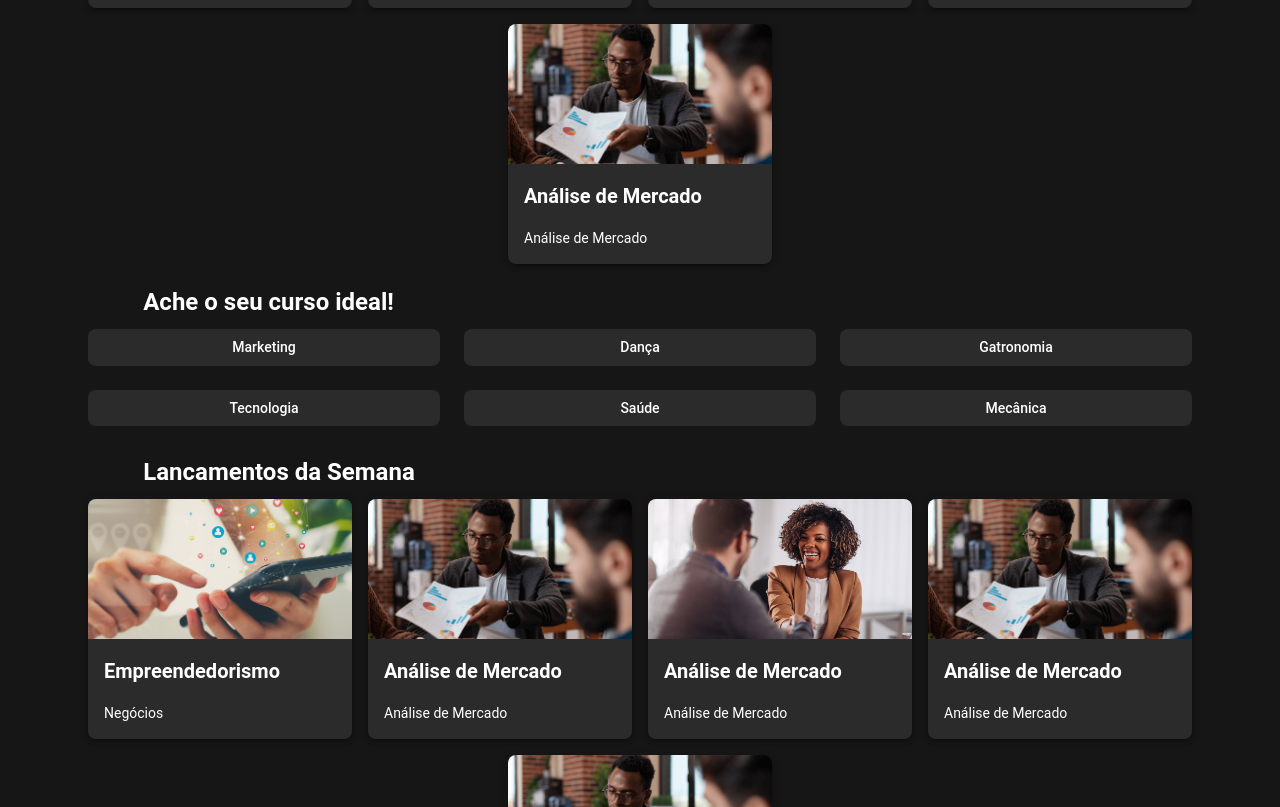
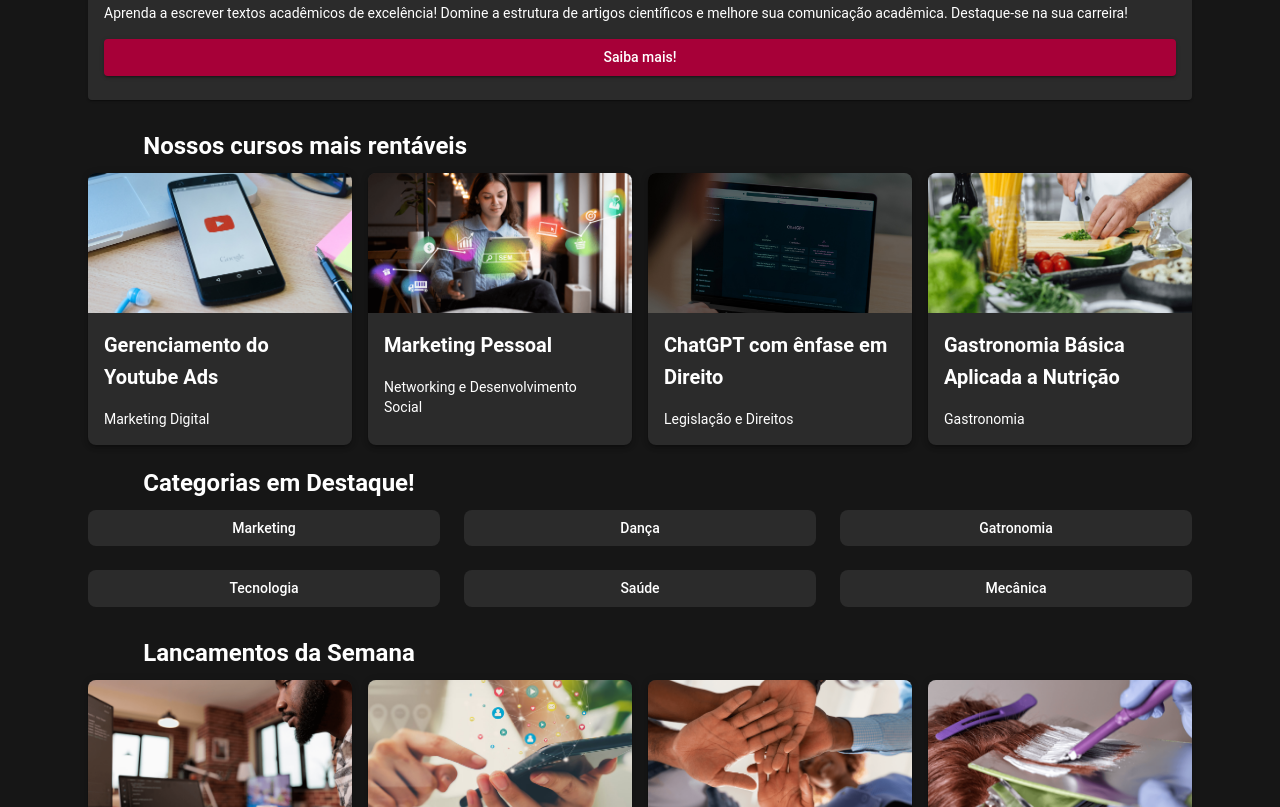
Before and after one commit to projects-athena/pqf2.0, a Next.js app: page / in a window 1280 px wide. Shown: the part 893-1700 px from the top of the page. Built offline with nearby package versions, Linux system fonts and the light colour scheme.

Commit message:
Ajustando Condicionais

```diff
--- /dev/null
+++ b/src/app/components/CategoriaHomeUser/categoriaHomeUser.tsx
@@ -0,0 +1,35 @@
+import React from 'react';
+import { Button, Typography } from '@mui/material';
+import CategoryIcon from '@mui/icons-material/Category';
+
+const CategoriaHomeUser: React.FC<{ label: string }> = ({ label }) => {
+  return (
+    <Button
+      variant="outlined"
+      sx={{
+        backgroundColor: 'secondary.main',
+        color: 'secondary.contrastText',
+        width: 80,
+        height: 80,
+        display: 'flex',
+        flexDirection: 'column',
+        justifyContent: 'center',
+        alignItems: 'center',
+        borderRadius: 2,
+        padding: 0,
+        border: '1.5px solid',
+        borderColor: 'secondary.main',
+        '&:hover': {
+          borderColor: 'secondary.main',
+        }}
+      }
+    >
+      <CategoryIcon sx={{ fontSize: 36 }} />
+      <Typography variant="caption" sx={{ marginTop: 1 }}>
+        {label}
+      </Typography>
+    </Button>
+  );
+};
+
+export default CategoriaHomeUser;
--- a/src/app/components/FormLogin/FormLogin.tsx
+++ b/src/app/components/FormLogin/FormLogin.tsx
@@ -74,7 +74,7 @@ const FormLogin: React.FC = () => {
           </Button>
           <Grid container>
             <Grid item xs>
-              <Link sx={{ color: "white" }} href="#" variant="body2">
+              <Link sx={{ color: "white" }} href="/Construcao" variant="body2">
                 Esqueceu sua senha?
               </Link>
             </Grid>
--- a/src/app/content/content.json
+++ b/src/app/content/content.json
@@ -4,11 +4,11 @@
         "title": ""
     },
     "categoriasCurso": {
-      "categoriasTitle": "Ache o seu curso ideal!",
+      "categoriasTitle": "Categorias em Destaque!",
       "categorias": ["Marketing", "Dança", "Gatronomia", "Tecnologia","Saúde","Mecânica"]
     },
     "cursoRecomendado": {
-      "indicacaoTitle": "Recomendamos a você!",
+      "indicacaoTitle": "Em Destaque!",
       "cursoIndicado": {
         "image": "/images/bg/img.escritaacademica.jpg",
         "nomeCurso": "Escrita Acadêmica",
@@ -65,59 +65,49 @@
         "cursosLancamentosTitle": "Lancamentos da Semana",
         "cursosLancamentos": [
           {
-            "title": "Empreendedorismo",
+            "title": "Frameworks",
             "subtitle": "Negócios",
-            "image": "/images/bg/formacao-social-media.jpg"
+            "image": "/images/bg/Frameworks-600x450.png"
           },
           {
-            "title": "Análise de Mercado",
-            "subtitle": "Análise de Mercado",
-            "image": "/images/bg/Analise-de-mercado.png"
+            "title": "Formacão de Social Media",
+            "subtitle": "Marketing Digital",
+            "image": "/images/bg/Formacao-Social-Media.jpg"
           },
           {
-            "title": "Análise de Mercado",
-            "subtitle": "Análise de Mercado",
-            "image": "/images/bg/networking.jpg"
+            "title": "Direito e Diversidade",
+            "subtitle": "Legislação e Direitos",
+            "image": "/images/bg/Direito-e-diversidade.png"
           },
           {
-            "title": "Análise de Mercado",
-            "subtitle": "Análise de Mercado",
-            "image": "/images/bg/Analise-de-mercado.png"
-          },
-          {
-            "title": "Análise de Mercado",
-            "subtitle": "Análise de Mercado",
-            "image": "/images/bg/Analise-de-mercado.png"
+            "title": "Colorimetria e Texturização Capilar",
+            "subtitle": "Saúde e Bem Estar",
+            "image": "/images/bg/Colorimetria-e-texturizacao-capilar-600x450.png"
           }
         ]
     },
     "cursosMaisComprados": {
-        "cursosMaisCompradosTitle": "Cursos Mais Comprados",
+        "cursosMaisCompradosTitle": "Nossos cursos mais rentáveis",
         "cursosMaisComprados": [
           {
-            "title": "Programação Com Python",
-            "subtitle": "Tecnologia da Informação",
-            "image": "/images/bg/Programacao-com-Python.png"
+            "title": "Gerenciamento do Youtube Ads",
+            "subtitle": "Marketing Digital",
+            "image": "/images/bg/youtube-ads.jpg"
           },
           {
-            "title": "Captação e Retenção de Talentos",
+            "title": "Marketing Pessoal",
             "subtitle": "Networking e Desenvolvimento Social",
-            "image": "/images/bg/Captacao-e-retencao-de-talentos.png"
+            "image": "/images/bg/marketing-pessoal-600x450.png"
           },
           {
-            "title": "Massoterapia: Estética e Relaxante",
-            "subtitle": "Saúde e Bem Estar",
-            "image": "/images/bg/Massoterapia-estetica-e-relaxante.png"
+            "title": "ChatGPT com ênfase em Direito",
+            "subtitle": "Legislação e Direitos",
+            "image": "/images/bg/gpt-advogados.jpg"
           },
           {
-            "title": "Gerenciamento de Marketing Digital",
-            "subtitle": "Marketing Digital",
-            "image": "/images/bg/gerente-mkt-digital.jpg"
-          },
-          {
-            "title": "Análise de Mercado",
-            "subtitle": "Análise de Mercado",
-            "image": "/images/bg/Analise-de-mercado.png"
+            "title": "Gastronomia Básica Aplicada a Nutrição",
+            "subtitle": "Gastronomia",
+            "image": "/images/bg/Gastronomia-basica-aplicada-a-nutricao-600x450.png"
           }
         ]
     },
@@ -150,6 +140,54 @@
             "curso": "Fundamentos de Python",
             "duracao": "2 Horas",
             "avaliacao": 5
+          },
+          {
+            "id": "curso4",
+            "image": "/images/bg/formacao-social-media.jpg",
+            "professor": "Diego Barros",
+            "professorImage": "/images/teachers/dprofessor-diego-barros.png",
+            "curso": "Fundamentos de Python",
+            "duracao": "2 Horas",
+            "avaliacao": 5
+          },
+          {
+            "id": "curso5",
+            "image": "/images/bg/formacao-social-media.jpg",
+            "professor": "Diego Barros",
+            "professorImage": "/images/teachers/dprofessor-diego-barros.png",
+            "curso": "Fundamentos de Python",
+            "duracao": "2 Horas",
+            "avaliacao": 5
+          }
+        ]
+    },
+    "carrosselInicial": {
+        "carrosselInicialTitle": "",
+        "carrosselInicialCursos": [
+          {
+            "title": "Programação Com Python",
+            "subtitle": "Tecnologia da Informação",
+            "image": "/images/bg/Programacao-com-Python.png"
+          },
+          {
+            "title": "Captação e Retenção de Talentos",
+            "subtitle": "Networking e Desenvolvimento Social",
+            "image": "/images/bg/Captacao-e-retencao-de-talentos.png"
+          },
+          {
+            "title": "Massoterapia: Estética e Relaxante",
+            "subtitle": "Saúde e Bem Estar",
+            "image": "/images/bg/Massoterapia-estetica-e-relaxante.png"
+          },
+          {
+            "title": "Gerenciamento de Marketing Digital",
+            "subtitle": "Marketing Digital",
+            "image": "/images/bg/gerente-mkt-digital.jpg"
+          },
+          {
+            "title": "Análise de Mercado",
+            "subtitle": "Análise de Mercado",
+            "image": "/images/bg/Analise-de-mercado.png"
           }
         ]
     }
--- a/src/app/page.tsx
+++ b/src/app/page.tsx
@@ -10,9 +10,13 @@ import CursoIndicacao from './components/CursoIndicacao/cursoIndicacao';
 import CarroselHome from './components/CarroselHome/carroselHome';
 import content from './content/content.json';
 import { useAuth } from './context/AuthContext';
+import CursoDestaqueHomeUser from './components/CursoDestaqueHomeUser/cursoDestaqueHomeUser';
+import CategoriaHomeUser from './components/CategoriaHomeUser/categoriaHomeUser';
 
+const {carrosselInicialTitle, carrosselInicialCursos } = content.carrosselInicial;
 const { cursosMaisCompradosTitle, cursosMaisComprados } = content.cursosMaisComprados;
 const { cursosLancamentosTitle, cursosLancamentos } = content.cursosLancamentos;
+const { cursosRecomendadosTitle, cursosRecomendados} = content.cursosRecomendados;
 const { indicacaoTitle, cursoIndicado } = content.cursoRecomendado;
 const { categoriasTitle, categorias } = content.categoriasCurso;
 
@@ -65,18 +69,58 @@ export default function Home() {
         <Button onClick={() => { router.push('/Cadastro'); }} sx={{ justifyContent: 'center', marginBottom: 3, width: '100%', color: 'secondary.contrastText', borderRadius: 5 }} variant='contained' color='tertiary'>Matricule-se Já!</Button>
       )}
 
-      <Box sx={{ marginBottom: 4 }}>
-        <CarroselHome autoplay={true} slides={cursosMaisComprados.map((cursoMaisComprado, index) => (
-          <CursoDestaque
-            key={index}
-            image={cursoMaisComprado.image}
-            title={cursoMaisComprado.title}
-            subtitle={cursoMaisComprado.subtitle} />
-        ))} />
+      {!isAuthenticated && (
+        <Box sx={{ marginBottom: 4 }}>
+          <CarroselHome autoplay={true} slides={carrosselInicialCursos.map((carrosselInicialCurso, index) => (
+            <CursoDestaque
+              key={index}
+              image={carrosselInicialCurso.image}
+              title={carrosselInicialCurso.title}
+              subtitle={carrosselInicialCurso.subtitle} />
+          ))} />
       </Box>
+      )}
 
-      {/* Exibe a seção "Recomendamos a você!" somente se o usuário estiver autenticado */}
       {isAuthenticated && (
+        <Box sx={{ marginBottom: 4 }}>
+          <CarroselHome autoplay={true} slides={cursosRecomendados.map((cursoRecomendado, index) => (
+              <CursoDestaqueHomeUser
+                key={index}
+                id={cursoRecomendado.id}
+                image={cursoRecomendado.image}
+                professor={cursoRecomendado.professor}
+                professorImage={cursoRecomendado.professorImage}
+                curso={cursoRecomendado.curso}
+                duracao={cursoRecomendado.duracao}
+                avaliacao= {cursoRecomendado.avaliacao}/>
+            ))} />
+      </Box>
+      )}
+
+      {isAuthenticated && (
+        <Box sx={{ marginBottom: 10 }}>
+        <Typography
+          variant="h1"
+          sx={{
+            color: 'white',
+            fontWeight: 'bold',
+            fontSize: '1.5rem',
+            paddingBottom: '5px',
+            px: '5%',
+            marginBottom: 1,
+          }}
+        >
+          Navegue pelas Categorias!
+        </Typography>
+        <CarroselHome autoplay={false} slides={categorias.map((categoria, index) => (
+              <CategoriaHomeUser
+                key={index}
+                label={categoria}/>
+            ))} />
+        </Box>
+      )}
+
+      {!isAuthenticated && (
         <Box sx={{ marginBottom: 4 }}>
           <Typography
             variant="h1"
@@ -101,6 +145,7 @@ export default function Home() {
         </Box>
       )}
 
+      {!isAuthenticated && (
       <Box sx={{ marginBottom: 3 }}>
         <Typography
           variant="h1"
@@ -136,7 +181,9 @@ export default function Home() {
           ))}
         </Grid>
       </Box>
+      )}
 
+      {!isAuthenticated && (
       <Box sx={{ marginBottom: 4 }}>
         <Typography
           variant="h1"
@@ -187,7 +234,9 @@ export default function Home() {
           ))}
         </Grid>
       </Box>
+      )}
 
+      {!isAuthenticated && (
       <Box sx={{ marginBottom: 10 }}>
         <Typography
           variant="h1"
@@ -223,6 +272,7 @@ export default function Home() {
           ))}
         </Grid>
       </Box>
+      )}
 
     </Container>
   );
```
